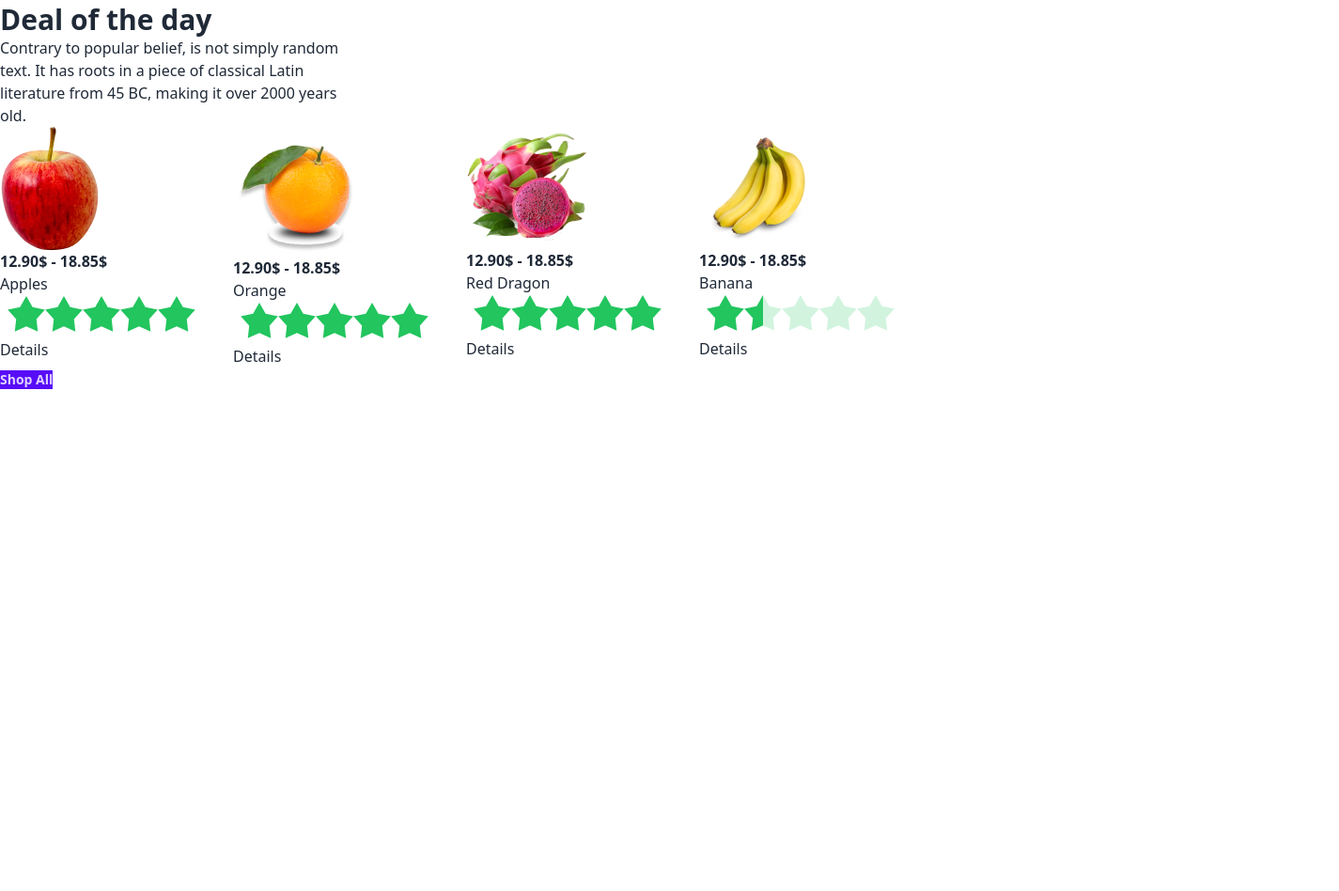
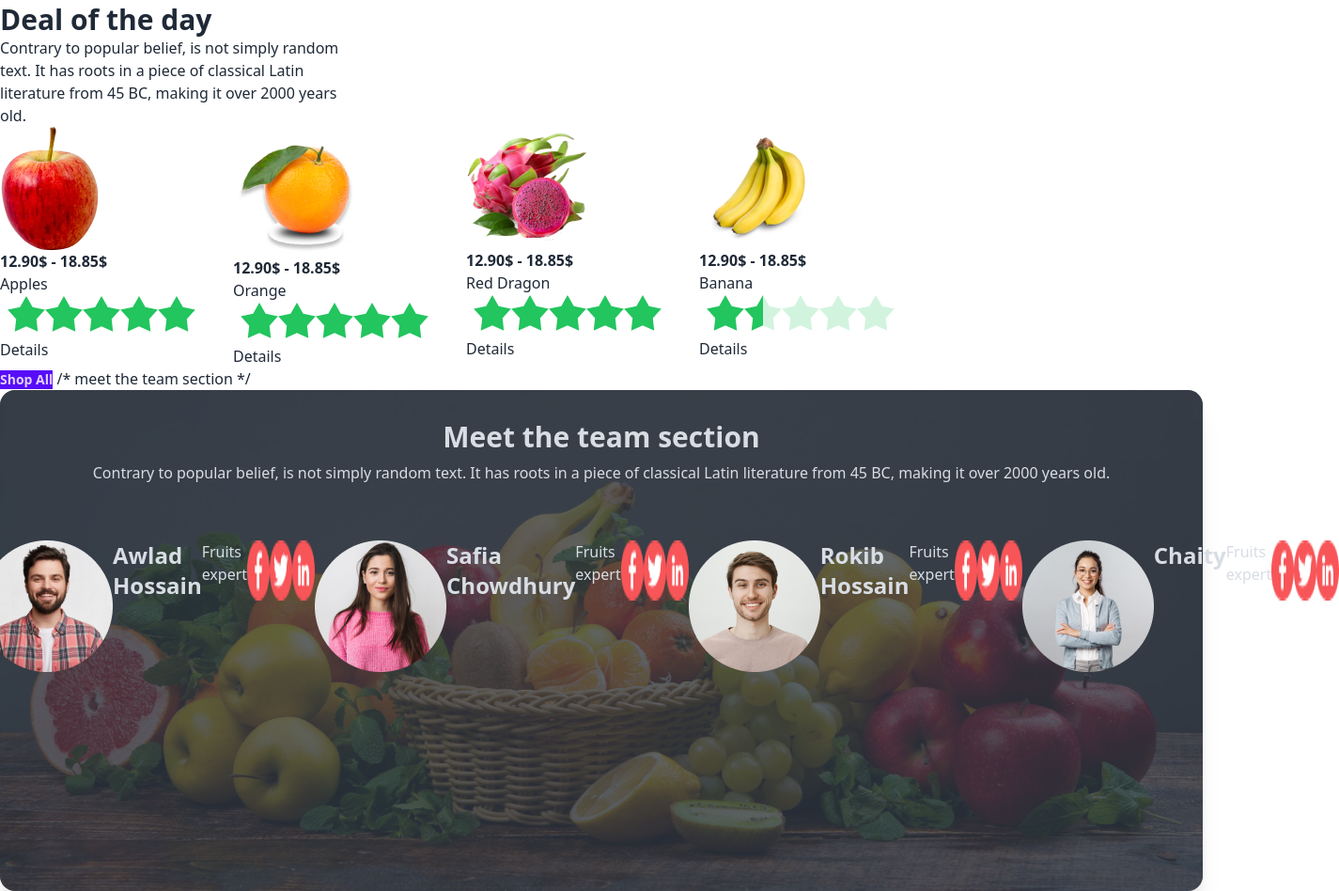
Before and after one commit to sachin-halder/fruit-test-web, a plain HTML site: page index.html in a window 1280 px wide. Shown: the part 1219-2167 px from the top of the page at 94% size, 1425 px wide, since content can reach past the window. Before the commit the page ends 1634 px from the top, so only its background shows below. Drawn offline with nearby package versions, Linux system fonts and the light colour scheme.

Commit message:
added meet the team section

```diff
--- a/index.html
+++ b/index.html
@@ -170,3 +170,39 @@
 </div>
 <button class="btn-primary text-sm font-semibold  bg-#F85559">Shop All</button>
 </html>
+/* meet the team section */
+
+<div class="card min-w-full bg-base-100 shadow-xl image-full">
+  <figure><img class="opacity-90 relative" src="/images/banner1.png" alt="Shoes" /></figure>
+  <div class="card-body">
+    <h2 class="section-title text-3xl font-extrabold text-center">Meet the team section</h2>
+    <p class="text-center">Contrary to popular belief, is not simply random text. It has roots in a piece of classical Latin literature from 45 BC, making it over 2000 years old.</p>
+    <div class="flex absolute top-40 -left-5">
+      <img src="images/member1.png" alt="">
+      <p class="text-2xl font-semibold -top-10">Awlad Hossain</p>
+      <p>Fruits expert</p>
+      <img class="w-6 h-16" src="images/facebook 1.png" alt="">
+      <img class="w-6 h-16" src="images/twitter (1) 1.png" alt="">
+      <img class="w-6 h-16" src="images/linkedin 1.png" alt="">
+      <img src="images/member2.png" alt="">
+      <p class="text-2xl font-semibold">Safia Chowdhury</p>
+      <p>Fruits expert</p>
+      <img class="w-6 h-16" src="images/facebook 1.png" alt="">
+      <img class="w-6 h-16" src="images/twitter (1) 1.png" alt="">
+      <img class="w-6 h-16" src="images/linkedin 1.png" alt="">
+      <img src="images/member3.png" alt="">
+      <p class="text-2xl font-semibold">Rokib Hossain</p>
+      <p>Fruits expert</p>
+      <img class="w-6 h-16" src="images/facebook 1.png" alt="">
+      <img class="w-6 h-16" src="images/twitter (1) 1.png" alt="">
+      <img class="w-6 h-16" src="images/linkedin 1.png" alt="">
+      <img src="images/member4.png" alt="">
+      <p class="text-2xl font-semibold">Chaity</p>
+      <p>Fruits expert</p>
+      <img class="w-6 h-16" src="images/facebook 1.png" alt="">
+      <img class="w-6 h-16" src="images/twitter (1) 1.png" alt="">
+      <img class="w-6 h-16" src="images/linkedin 1.png" alt="">
+    </div>
+  </div>
+
+</div>
```
Also changed, not shown: images/facebook 1.png (added), images/linkedin 1.png (added), images/twitter (1) 1.png (added).
